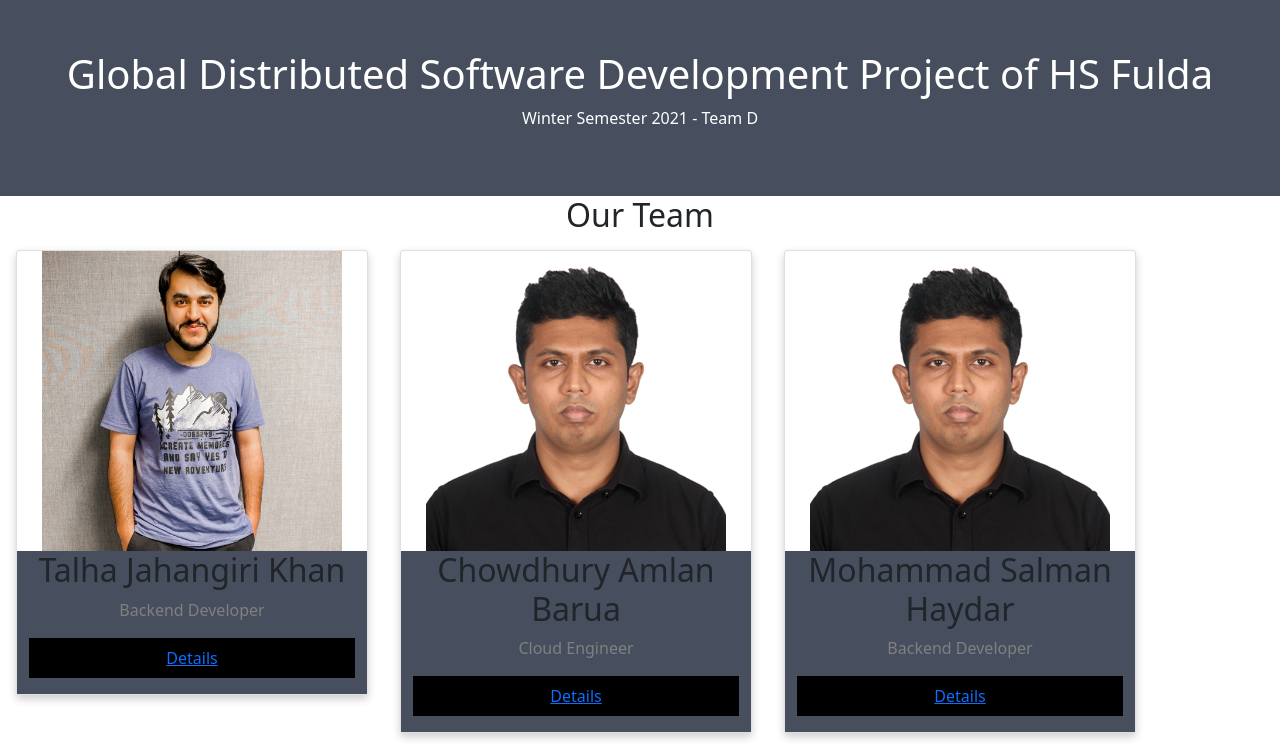
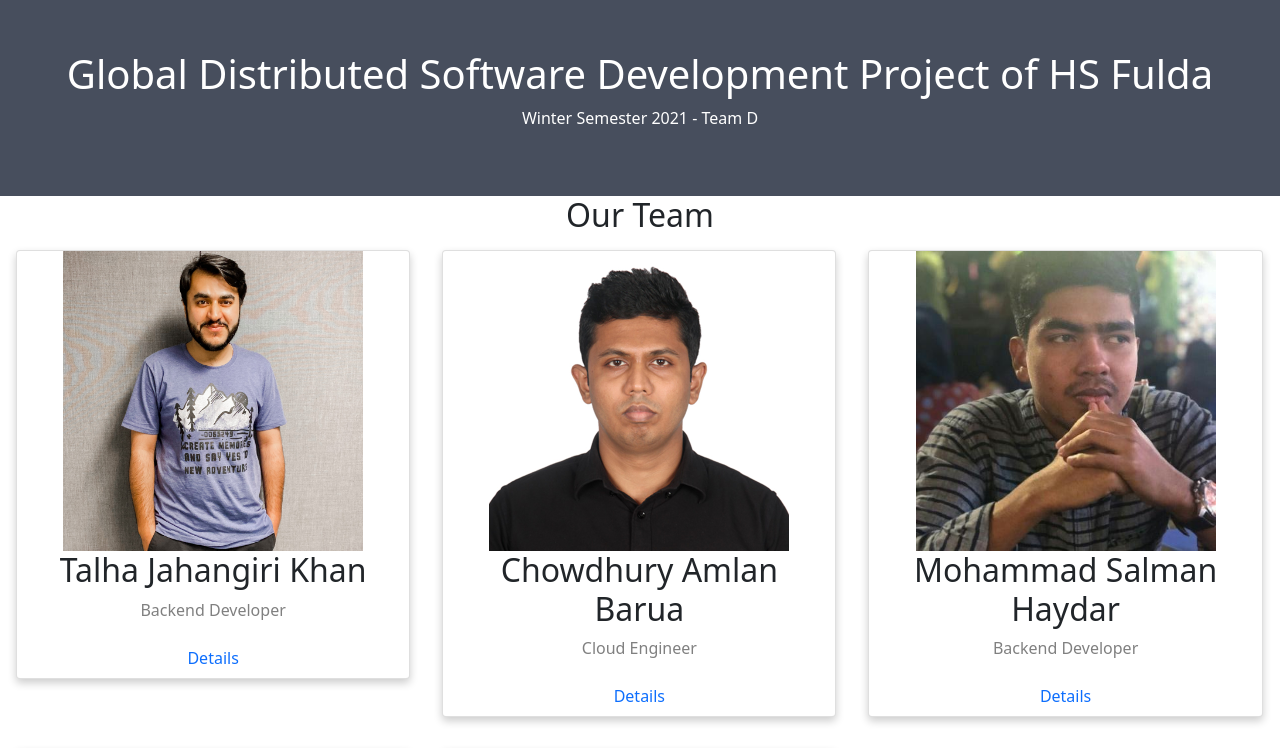
Before and after one commit to tsjahangiri/tutoringServiceGDSD, a React (Create React App) app in the folder client/: page /about in a window 1280 px wide. Shown: the top 748 px of the page. Built offline with nearby package versions, Linux system fonts and the light colour scheme.

Commit message:
All JSX Component Added

```diff
--- /dev/null
+++ b/client/src/assets/styles/hasib.css
@@ -0,0 +1,69 @@
+@import url('https://fonts.googleapis.com/css2?family=Dongle&display=swap');
+
+            img{
+                border-radius: 50%;
+            }
+
+            * {
+                margin: 0;
+                padding: 0;
+                box-sizing: border-box;
+            }
+
+            html{
+                font-size: 10px;
+            }
+
+            body{
+                background-color: #bdb9b9;
+                font-family: 'Roboto', sans-serif;
+            }
+
+            .container {
+                max-width: 1100px;
+                margin: 0 auto;
+                padding: 0 3rem;
+                margin-top: 4rem;
+                text-align: center;
+            }
+
+            h1{
+                color: #398f51;
+                font-size: 5rem;
+                font-weight: 700;
+                letter-spacing: 8px;
+                margin-bottom: 2rem;
+            }
+
+            h2{
+                color: #777;
+                font-size: 4rem;
+                font-weight: 400;
+            }
+
+            .image {
+                margin-top: 10rem;
+                margin-bottom: 5rem;
+            }
+
+            p{
+                font-size: 2rem;
+                color: #424d4f;
+                line-height: 5rem;
+                margin-bottom: 5rem;
+            }
+
+            .btn {
+                display: inline-block;
+                padding: 2.7rem 7.5rem;
+                background: #f6f6f6;
+                font-size: 2rem;
+                text-decoration: none;
+                color: #398f51;
+                border-radius: 10px;
+                transition: background 0.5s;
+            }
+
+            .btn:hover {
+                background: #dadada;
+            }
--- /dev/null
+++ b/client/src/assets/styles/salman.css
@@ -0,0 +1,65 @@
+body{
+    font-family:Segoe UI,Trebuchet MS;
+    line-height:25px;
+    }
+    .container {
+    padding: 1.5em;
+    margin-left: auto;
+    margin-right: auto;
+    max-width: 800px;
+    font-weight: normal;
+    position: relative;
+
+    }
+    .portrait {
+    float: left;
+    margin: 0 0 1em 0;
+    cursor: pointer;
+    letter-spacing: 0.8px;
+    line-height: 28px;
+    font-weight: 300;
+    }
+    .title {
+    float: left;
+    margin-left: 1em;
+    position: relative;
+    padding: 0;
+    pointer-events: all;
+    cursor: pointer;
+    }
+    .clear{
+    clear:both
+    }
+    .navbar {
+    display: inline-block;
+    margin: 0em 0 0 0;
+    position: relative;
+    padding: 0;
+    pointer-events: all;
+    cursor: pointer;
+    }
+    .navbar li {
+    display: inline-block;
+    padding: 0.6em;
+    }
+    .title {
+
+      padding-top: 120px;
+    }
+    .portrait img {
+    height: 250px;
+    }
+    a:visited{
+       color: blue;
+    }
+    .entry{
+      padding-top: 25px;
+      line-height:25px;
+    }
+    td {
+      padding-bottom: 30px;
+      font-weight: 500;
+    }
+    #note{
+      font-size: 15px;
+    }
--- a/client/src/components/about.jsx
+++ b/client/src/components/about.jsx
@@ -2,7 +2,7 @@ import React, { Component } from 'react';
 import '../style.css';
 import Talha from '../assets/talha.jpg';
 import Amlan from '../assets/hasib.jpg';
-import Salman from '../assets/hasib.jpg';
+import Salman from '../assets/salman.jpeg';
 import Rakibul from '../assets/rakib.jpg';
 import Hasib from '../assets/hasib.jpg';
 import rakibjsx  from '../components/individual-about-pages/rakib';
@@ -23,42 +23,53 @@ class About extends Component {
                 <div>
                     <div className="column">
                         <div className="card">
-                            <img src={Talha} alt="Talha Jahangiri Khan" style = {{width:"300px", height:"300px"}} />
+                            <img src={Talha} alt="Talha Jahangiri Khan" style = {{width:"300px", height:"300px"}} className="center" />
                             <div className="container">
                                 <h2>Talha Jahangiri Khan</h2>
                                 <p className="title">Backend Developer</p>
-                                <p><button className="button"><a href="/Portfolio/hasib.html">Details</a></button></p>
+                                <NavLink className="nav-item nav-link" to="/talha">
+                                     Details
+                                </NavLink>
+                            </div>
+                        </div>
+                    </div>
+
+
+
+
+                    <div className="column">
+                        <div className="card">
+                            <img src={Amlan} alt="Chowdhury Amlan Barua" style = {{width:"300px", height:"300px", alignItems:'center'}} className="center"  />
+                            <div className="container">
+                                <h2>Chowdhury Amlan Barua</h2>
+                                <p className="title">Cloud Engineer</p>
+                                <NavLink className="nav-item nav-link" to="/amlan">
+                                     Details
+                                </NavLink>
                             </div>
                         </div>
                     </div>
 
                     <div className="column">
                         <div className="card">
-                            <img src={Amlan} alt="Chowdhury Amlan Barua" style = {{width:"300px", height:"300px"}} />
-                            <div className="container">
-                                <h2>Chowdhury Amlan Barua</h2>
-                                <p className="title">Cloud Engineer</p>
-                                <p><button className="button"><a href="/Portfolio/hasib.html">Details</a></button></p>
-                            </div>
-                        </div>
-                    </div>
-
-
-                    <div className="column">
-                        <div className="card">
-                            <img src={Salman} alt="Mohammad Salman Haydar" style = {{width:"300px", height:"300px"}} />
+                            <img src={Salman} alt="Mohammad Salman Haydar" style = {{width:"300px", height:"300px"}}  className="center" />
                             <div className="container">
                                 <h2>Mohammad Salman Haydar</h2>
                                 <p className="title">Backend Developer</p>
-                                <p><button className="button"><a href="/Portfolio/hasib.html">Details</a></button></p>
+                                <NavLink className="nav-item nav-link" to="/salman">
+                                     Details
+                                </NavLink>
                             </div>
                         </div>
                         </div>
                     </div>
 
+
+
+
                     <div className="column">
                         <div className="card">
-                            <img src={Rakibul} alt="Mohammad Rakibul Hasan" style = {{width:"300px", height:"300px"}} />
+                            <img src={Rakibul} alt="Mohammad Rakibul Hasan" style = {{width:"300px", height:"300px"}} className="center"  />
                             <div className="container">
                                 <h2>Mohammad Rakibul Hasan</h2>
                                 <p className="title">Frontend Teamlead</p>
@@ -73,11 +84,13 @@ class About extends Component {
 
                     <div className="column">
                         <div className="card">
-                            <img src={Hasib} alt="Hasib Iqbal" style = {{width:"300px", height:"300px", alignItems: "center"}} />
+                            <img src={Hasib} alt="Hasib Iqbal" style = {{width:"300px", height:"300px", alignItems: "center"}} className="center"  />
                             <div className="container">
                                 <h2>Hasib Iqbal</h2>
                                 <p className="title">Frontend Developer</p>
-                                <p><button className="button"><a href="../aboutMe/hasib.html">Details</a></button></p>
+                                <NavLink className="nav-item nav-link" to="/hasib">
+                                     Details
+                                </NavLink>
                             </div>
                         </div>
                     </div>
--- /dev/null
+++ b/client/src/components/individual-about-pages/amlan.jsx
@@ -0,0 +1,13 @@
+import React, { Component } from 'react';
+
+class amlan extends Component {
+    render() {
+        return (
+            <div>
+
+            </div>
+        );
+    }
+}
+
+export default amlan;
--- /dev/null
+++ b/client/src/components/individual-about-pages/hasib.jsx
@@ -0,0 +1,23 @@
+import React, { Component } from 'react';
+import HasibPic from '../../assets/hasib.jpg';
+// import '../../assets/styles/hasib.css'
+
+class hasib extends Component {
+    render() {
+        return (
+            <div>
+                <div class="container">
+                    <h1>Hasib Iqbal</h1>
+                    <h2>Frontend Developer</h2>
+                    <div class="image">
+                        <img src={HasibPic} alt="Hasib Iqbal" style = {{width:"300px", height:"300px"}} />
+                    </div>
+                    <p>Master's Student of Global Software Development in HS Fulda</p>
+                <a href="#" class="btn">Get In Touch</a>
+                </div>
+            </div>
+        );
+    }
+}
+
+export default hasib;
--- /dev/null
+++ b/client/src/components/individual-about-pages/salman.jsx
@@ -0,0 +1,39 @@
+import React, { Component } from 'react';
+import SalmanPic from '../../assets/salman.jpeg';
+// import '../../assets/styles/salman.css'
+
+class salman extends Component {
+    render() {
+        return (
+            <div class="container">
+                <div class="portrait"><img src={SalmanPic}/></div>
+
+                <div class="title"> <span class="titlespan"><strong>Mohammad Salman Haydar</strong></span><br/>
+                    Masters Student<br/>
+                    Global Software Development<br/>
+                    Student ID: 1380756
+                    <br/>
+                    <a href="https://www.hs-fulda.de" target="_blank">Fulda University of Applied Science</a>
+                </div>
+                <div class="clear"></div>
+                    <hr/>
+                    <p>
+                        <b>Short bio:</b> I'm a masters student studying Global Software Development in Hochschule Fulda.
+                        I am now in my first semester. I've completed my undergraduate degree from Daffodil
+                        International University in 2017. Later on I joined in the industry to gather some experince.
+                        I was in the industry for 4 years.
+                    <br/>
+                    <br/>
+            Links: --<a href="https://scholar.google.com/citations?hl=en&user=jFAWluoAAAAJ" target="_blank"><u>Google scholar</u></a>
+                   --<a href="https://www.linkedin.com/in/salman-haydar/" target="_blank"><u>LinkedIn</u></a>
+                   --<a href="https://www.kaggle.com/salmanhaydar" target="_blank"><u>Kaggle</u></a>
+                   <br/>
+                   contact me: salmanhaydar3(at)gmail(.)com
+                    </p>
+            </div>
+
+        );
+    }
+}
+
+export default salman;
--- /dev/null
+++ b/client/src/components/individual-about-pages/talha.jsx
@@ -0,0 +1,13 @@
+import React, { Component } from 'react';
+
+class talha extends Component {
+    render() {
+        return (
+            <div>
+
+            </div>
+        );
+    }
+}
+
+export default talha;
--- a/client/src/style.css
+++ b/client/src/style.css
@@ -13,7 +13,7 @@ body {
 
   .column {
     float: left;
-    width: 30%;
+    width: 33.3%;
     margin-bottom: 16px;
     padding: 0 8px;
   }
@@ -21,7 +21,7 @@ body {
   .card {
     box-shadow: 0 4px 8px 0 rgba(0, 0, 0, 0.2);
     margin: 8px;
-    align-items: center;
+    align-content: center;
   }
 
   .about-section {
@@ -32,7 +32,6 @@ body {
   }
 
   .container {
-    background-color: #474e5d;
     padding: 0 16px;
   }
 
@@ -68,3 +67,10 @@ body {
       display: block;
     }
   }
+
+  .center {
+    display: block;
+    margin-left: auto;
+    margin-right: auto;
+    width: 50%;
+  }
```
Also changed, not shown: client/src/App.js (+8 -0 lines), client/src/assets/salman.jpeg (added).
